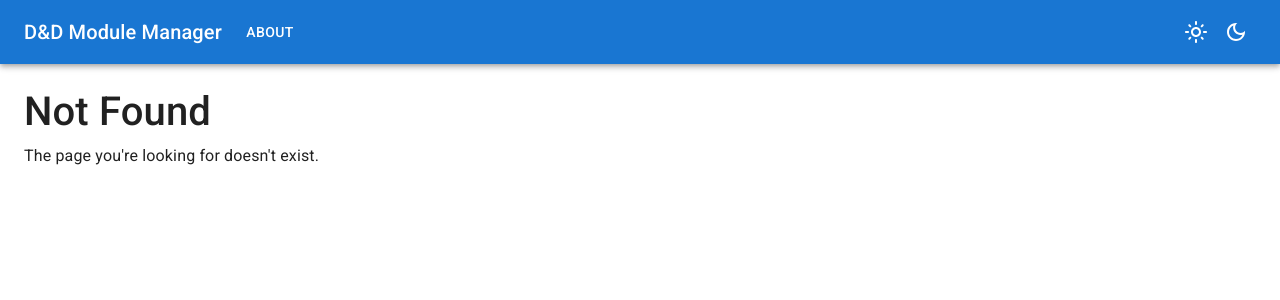
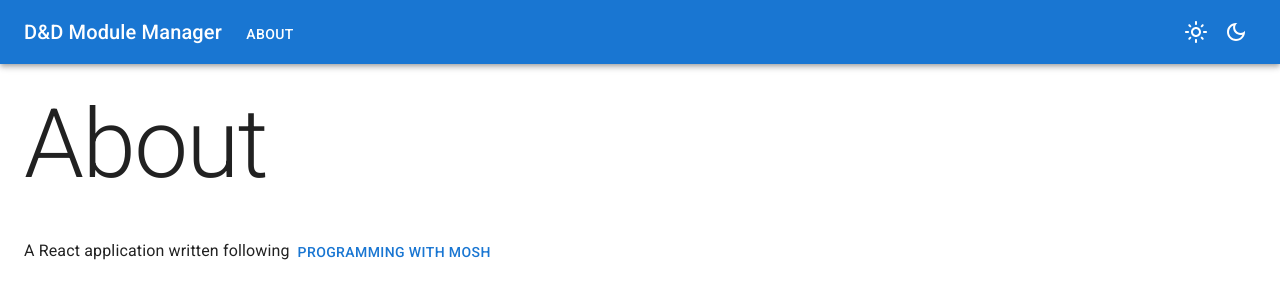
Before and after one commit to Rkfmckee/dnd_module_manager, a React (Vite) app: page /About in a window 1280 px wide. Before the commit this address had no page. Shown: the top 300 px of the page. Built offline with nearby package versions, Linux system fonts and the light colour scheme.

Commit message:
Add about page

```diff
--- a/src/App.tsx
+++ b/src/App.tsx
@@ -4,6 +4,7 @@ import ModuleDetails from "./pages/ModuleDetails";
 import Layout from "./layout/Layout";
 import NotFound from "./pages/status/NotFound";
 import "./App.css";
+import About from "./pages/About";
 
 function App() {
 	return (
@@ -15,6 +16,7 @@ function App() {
 						path="module/:moduleId"
 						element={<ModuleDetails />}
 					/>
+					<Route path="About" element={<About />} />
 					<Route path="*" element={<NotFound />} />
 				</Route>
 			</Routes>
--- a/src/layout/Navbar.tsx
+++ b/src/layout/Navbar.tsx
@@ -28,9 +28,10 @@ const Navbar = ({ mode, setMode }: ThemeProps) => {
 						sx={{
 							flexGrow: 1,
 							display: "flex",
+							marginTop: "0.25em",
 						}}
 					>
-						<Button component={Link} to="" color="white">
+						<Button component={Link} to="About" color="white">
 							About
 						</Button>
 					</Box>
--- /dev/null
+++ b/src/pages/About.tsx
@@ -0,0 +1,22 @@
+import Button from "@mui/material/Button";
+import Typography from "@mui/material/Typography";
+import { Link } from "react-router-dom";
+
+export default function About() {
+	return (
+		<>
+			<Typography variant="h1" gutterBottom>
+				About
+			</Typography>
+			<Typography variant="body1">
+				A React application written following
+				<Button
+					component={Link}
+					to="https://www.youtube.com/watch?v=SqcY0GlETPk"
+				>
+					Programming with Mosh
+				</Button>
+			</Typography>
+		</>
+	);
+}
--- a/src/pages/ModuleList.tsx
+++ b/src/pages/ModuleList.tsx
@@ -6,7 +6,7 @@ import Grid from "@mui/material/Grid2";
 const ModuleList = () => {
 	return (
 		<>
-			<Typography gutterBottom variant="h2" component="div">
+			<Typography gutterBottom variant="h1" component="div">
 				Modules
 			</Typography>
 
```
